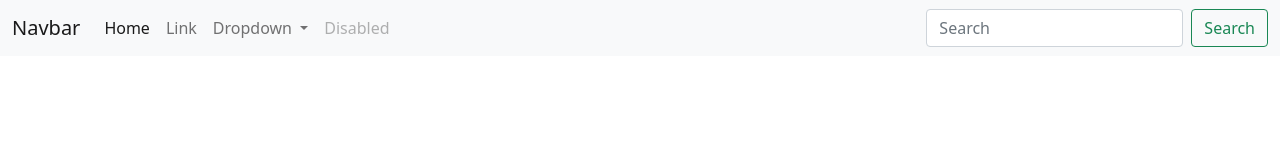
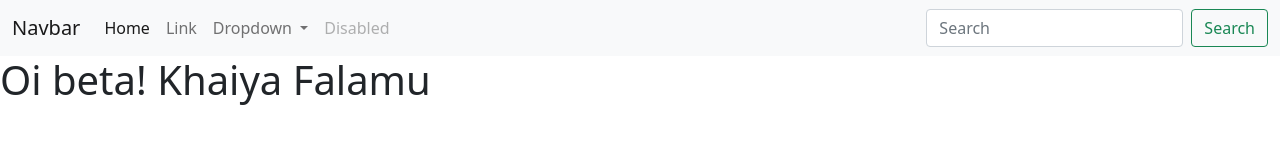
Before and after one commit to shohanean/softarest, a plain HTML site: page index.html in a window 1280 px wide. Drawn offline with nearby package versions, Linux system fonts and the light colour scheme.

Commit message:
Beta Version

```diff
--- a/index.html
+++ b/index.html
@@ -45,7 +45,7 @@
           </div>
         </div>
       </nav>
-
+    <h1>Oi beta! Khaiya Falamu</h1>
 
 </body>
 </html>
```
